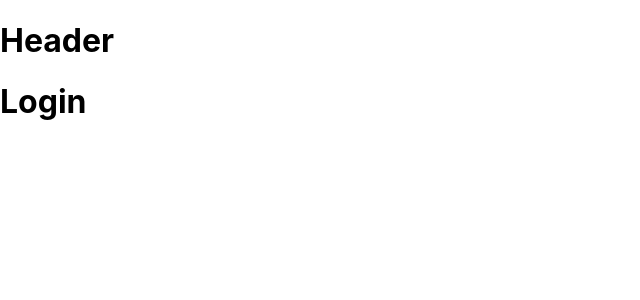
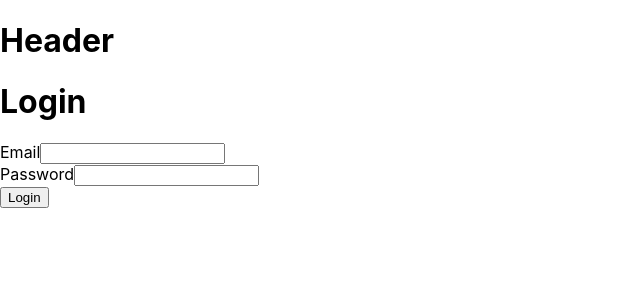
Before and after one commit to shnitish/DEV_PP, a React (Create React App) app in the folder Module3_React/reels/: page /login in a window 1280 px wide. Shown: the top 300 px of the page, without its empty margins (0-640 px from the left). Built offline with nearby package versions, Linux system fonts and the light colour scheme; no server answers.

Commit message:
handle login logout

```diff
--- a/Module3_React/reels/src/Components/Feeds/Feeds.jsx
+++ b/Module3_React/reels/src/Components/Feeds/Feeds.jsx
@@ -1,7 +1,23 @@
-import React from "react";
+import React, { useContext } from "react";
+import { AuthContext } from "../../Context/Authprovider";
 
 const Feeds = () => {
-	return <h1>Feeds</h1>;
+	const { signOut } = useContext(AuthContext);
+
+	const handleLogOut = async (props) => {
+		try {
+			await signOut();
+			props.history.push("/login");
+		} catch (err) {
+			console.log(err);
+		}
+	};
+	return (
+		<div>
+			<h1>Feeds</h1>
+			<button onClick={handleLogOut}>Logout</button>
+		</div>
+	);
 };
 
 export default Feeds;
--- a/Module3_React/reels/src/Components/Login/Login.jsx
+++ b/Module3_React/reels/src/Components/Login/Login.jsx
@@ -1,7 +1,48 @@
-import React from "react";
+import React, { useContext, useState } from "react";
+import { AuthContext } from "../../Context/Authprovider";
 
-const Login = () => {
-	return <h1>Login</h1>;
+const Login = (props) => {
+	const [email, setEmail] = useState("");
+	const [password, setPassword] = useState("");
+	const [message, setMessage] = useState("");
+	let { login } = useContext(AuthContext);
+
+	const handleLogin = async () => {
+		try {
+			await login(email, password);
+			props.history.push("/"); // navigate to feeds
+		} catch (err) {
+			setMessage(err.message);
+			setEmail("");
+			setPassword("");
+		}
+	};
+
+	return (
+		<div>
+			<div>
+				<h1>Login</h1>
+			</div>
+			<div>
+				Email
+				<input
+					type="text"
+					value={email}
+					onChange={(e) => setEmail(e.target.value)}
+				/>
+			</div>
+			<div>
+				Password
+				<input
+					type="password"
+					value={password}
+					onChange={(e) => setPassword(e.target.value)}
+				/>
+			</div>
+			<button onClick={handleLogin}>Login</button>
+			<h2 style={{ color: "red" }}>{message}</h2>
+		</div>
+	);
 };
 
 export default Login;
--- a/Module3_React/reels/src/Context/Authprovider.jsx
+++ b/Module3_React/reels/src/Context/Authprovider.jsx
@@ -1,4 +1,4 @@
-import React, { useState, useEffect, useContext } from "react";
+import React, { useState, useEffect } from "react";
 import { firebaseAuth } from "../Config/firebase";
 
 export const AuthContext = React.createContext();
@@ -7,11 +7,11 @@
 	const [currentUser, setUser] = useState(null);
 
 	const login = (email, password) => {
-		firebaseAuth.signInWithEmailAndPassword(email, password);
+		return firebaseAuth.signInWithEmailAndPassword(email, password);
 	};
 
 	const signOut = () => {
-		firebaseAuth.signOut();
+		return firebaseAuth.signOut();
 	};
 
 	const signUp = (email, password) => {
```
